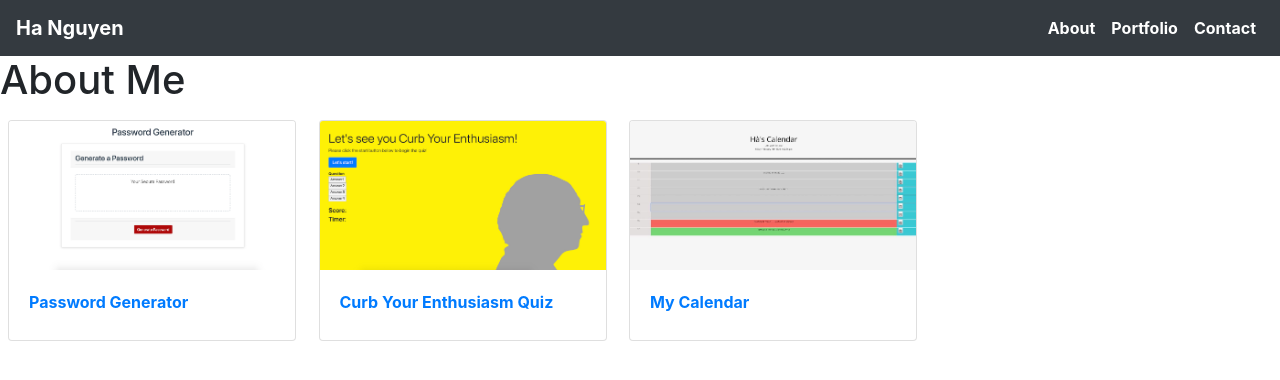
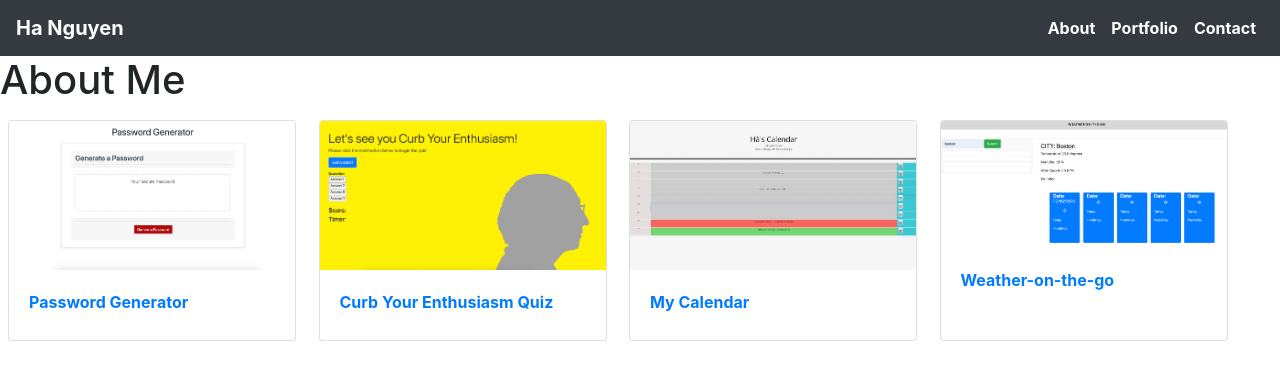
Before and after one commit to iamha1/iamha1.github.io, a plain HTML site: page portfolio.html in a window 1280 px wide. Drawn offline with nearby package versions, Linux system fonts and the light colour scheme.

Commit message:
new weather on the go link

```diff
--- a/portfolio.html
+++ b/portfolio.html
@@ -60,6 +60,12 @@
                 <img src="Asset/ha-calendar.jpg" class="card-img-top" alt="My Calendar">
                   <p class="card-text card-body font-weight-bold" style="height:70px">My Calendar</p>
                 </section>
+&nbsp; &nbsp; &nbsp;
+                <section class="card" style="width: 18rem;">
+                  <a href="https://iamha1.github.io/weather-on-the-go/index.html">
+                  <img src="Asset/weather-on-the-go.jpg" class="card-img-top" alt="weather-on-the-go">
+                    <p class="card-text card-body font-weight-bold" style="height:70px">Weather-on-the-go</p>
+                  </section>
 
               <!-- <section class="card" style="width: 18rem;">
                 <img src="https://encrypted-tbn0.gstatic.com/images?q=tbn%3AANd9GcS9FHyoyt627rNjC0Obb-a4caygncb_HGegJRbEdJ_BaETN7p7N" class="card-img-top" alt="Inspiration">
```
Also changed, not shown: Asset/weather-on-the-go.jpg (added).
